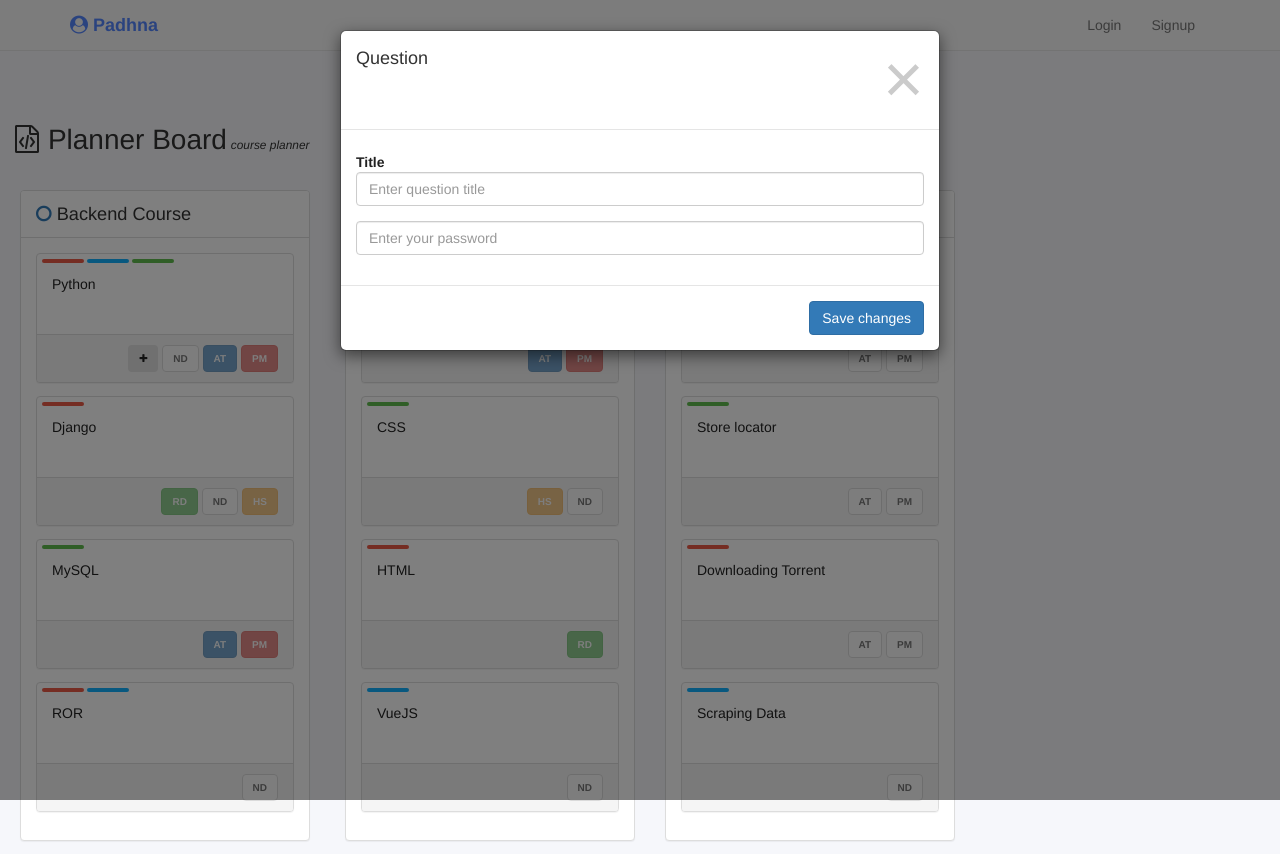
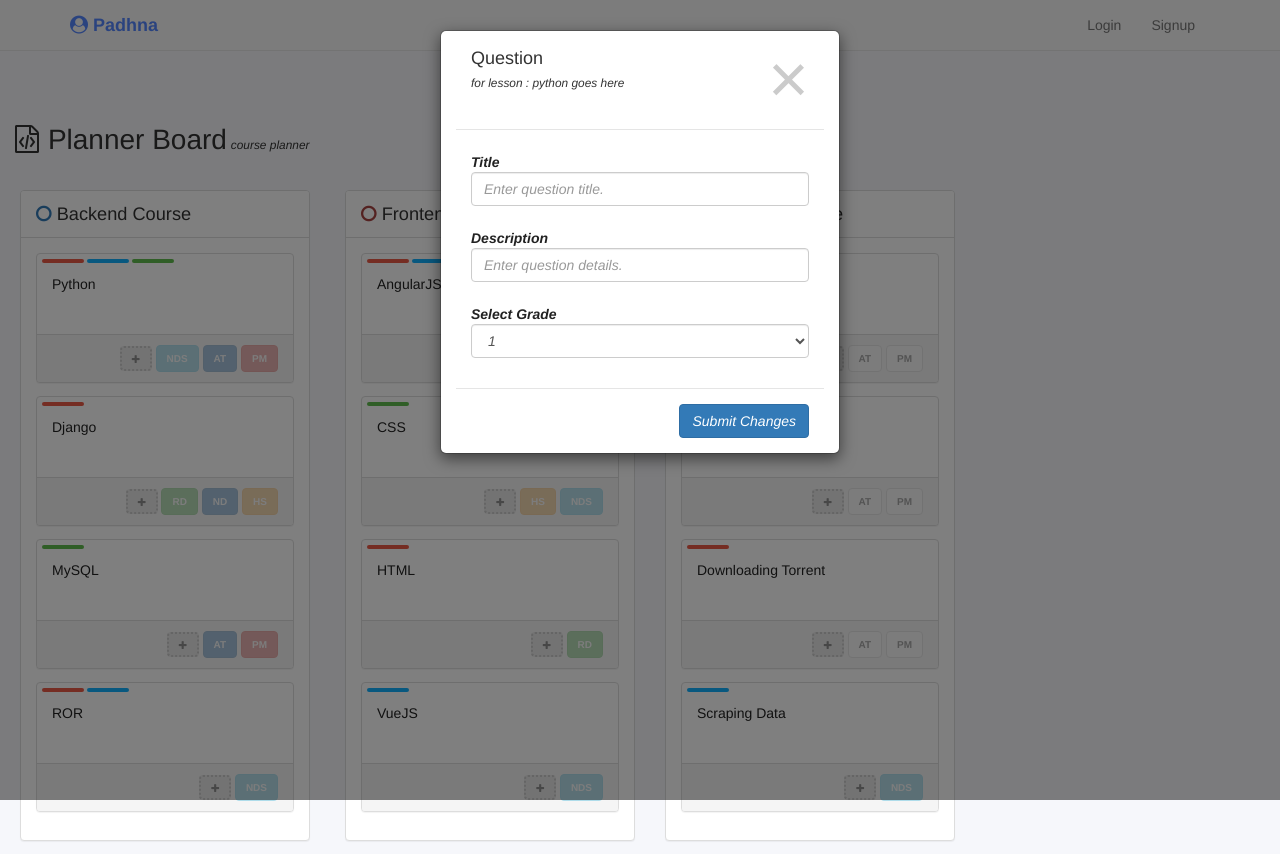
Before and after one commit to ashish2py/zytrello-template, a plain HTML site: page board.html in a window 1280 px wide. Both pictures are taken after a click on the link 143 px from the left and 358 px from the top of the page. Drawn offline with nearby package versions, Linux system fonts and the light colour scheme.

Commit message:
add user button style changes

```diff
--- a/board.html
+++ b/board.html
@@ -94,8 +94,8 @@
                                                     </div>
                                                     <div class="panel-footer">
                                                         <div class="text-right">
-                                                            <a href="#" class="btn btn-muted btn-xsm"  data-toggle="tooltip" title="add user!"><i class="fa fa-plus"></i></a>
-                                                            <a href="#" class="btn btn-default btn-xsm disabled">ND</a>
+                                                            <a href="#" class="btn btn-muted btn-xsm btn-dotted"  data-toggle="tooltip" title="add user!"><i class="fa fa-plus"></i></a>
+                                                            <a href="#" class="btn btn-info btn-xsm disabled">NDS</a>
                                                             <a href="#" class="btn btn-primary btn-xsm disabled">AT</a>
                                                             <a href="#" class="btn btn-danger btn-xsm disabled">PM</a>
                                                         </div>
@@ -114,8 +114,9 @@
                                                     </div>
                                                     <div class="panel-footer">
                                                         <div class="text-right">
+                                                            <a href="#" class="btn btn-muted btn-xsm btn-dotted"  data-toggle="tooltip" title="add user!"><i class="fa fa-plus"></i></a>
                                                             <a href="#" class="btn btn-success btn-xsm disabled">RD</a>
-                                                            <a href="#" class="btn btn-default btn-xsm disabled">ND</a>
+                                                            <a href="#" class="btn btn-primary btn-xsm disabled">ND</a>
                                                             <a href="#" class="btn btn-warning btn-xsm disabled">HS</a>
                                                         </div>
                                                     </div>
@@ -133,6 +134,7 @@
                                                     </div>
                                                     <div class="panel-footer">
                                                         <div class="text-right">
+                                                            <a href="#" class="btn btn-muted btn-xsm btn-dotted"  data-toggle="tooltip" title="add user!"><i class="fa fa-plus"></i></a>
                                                             <a href="#" class="btn btn-primary btn-xsm disabled">AT</a>
                                                             <a href="#" class="btn btn-danger btn-xsm disabled">PM</a>
                                                         </div>
@@ -152,7 +154,8 @@
                                                     </div>
                                                     <div class="panel-footer">
                                                         <div class="text-right">
-                                                            <a href="#" class="btn btn-default btn-xsm disabled">ND</a>
+                                                            <a href="#" class="btn btn-muted btn-xsm btn-dotted"  data-toggle="tooltip" title="add user!"><i class="fa fa-plus"></i></a>
+                                                            <a href="#" class="btn btn-info btn-xsm disabled">NDS</a>
                                                         </div>
                                                     </div>
                                                 </div>
@@ -179,6 +182,7 @@
                                                     </div>
                                                     <div class="panel-footer">
                                                         <div class="text-right">
+                                                            <a href="#" class="btn btn-muted btn-xsm btn-dotted"  data-toggle="tooltip" title="add user!"><i class="fa fa-plus"></i></a>
                                                             <a href="#" class="btn btn-primary btn-xsm disabled">AT</a>
                                                             <a href="#" class="btn btn-danger btn-xsm disabled">PM</a>
                                                         </div>
@@ -197,8 +201,9 @@
                                                     </div>
                                                     <div class="panel-footer">
                                                         <div class="text-right">
+                                                            <a href="#" class="btn btn-muted btn-xsm btn-dotted"  data-toggle="tooltip" title="add user!"><i class="fa fa-plus"></i></a>
                                                             <a href="#" class="btn btn-warning btn-xsm disabled">HS</a>
-                                                            <a href="#" class="btn btn-default btn-xsm disabled">ND</a>
+                                                            <a href="#" class="btn btn-info btn-xsm disabled">NDS</a>
                                                         </div>
                                                     </div>
                                                 </div>
@@ -215,6 +220,7 @@
                                                     </div>
                                                     <div class="panel-footer">
                                                         <div class="text-right">
+                                                            <a href="#" class="btn btn-muted btn-xsm btn-dotted"  data-toggle="tooltip" title="add user!"><i class="fa fa-plus"></i></a>
                                                             <a href="#" class="btn btn-success btn-xsm disabled">RD</a>
                                                         </div>
                                                     </div>
@@ -232,7 +238,8 @@
                                                     </div>
                                                     <div class="panel-footer">
                                                         <div class="text-right">
-                                                            <a href="#" class="btn btn-default btn-xsm disabled">ND</a>
+                                                            <a href="#" class="btn btn-muted btn-xsm btn-dotted"  data-toggle="tooltip" title="add user!"><i class="fa fa-plus"></i></a>
+                                                            <a href="#" class="btn btn-info btn-xsm disabled">NDS</a>
                                                         </div>
                                                     </div>
                                                 </div>
@@ -259,6 +266,7 @@
                                                     </div>
                                                     <div class="panel-footer">
                                                         <div class="text-right">
+                                                            <a href="#" class="btn btn-muted btn-xsm btn-dotted"  data-toggle="tooltip" title="add user!"><i class="fa fa-plus"></i></a>
                                                             <a href="#" class="btn btn-default btn-xsm disabled">AT</a>
                                                             <a href="#" class="btn btn-default btn-xsm disabled">PM</a>
                                                         </div>
@@ -277,6 +285,7 @@
                                                     </div>
                                                     <div class="panel-footer">
                                                         <div class="text-right">
+                                                            <a href="#" class="btn btn-muted btn-xsm btn-dotted"  data-toggle="tooltip" title="add user!"><i class="fa fa-plus"></i></a>
                                                             <a href="#" class="btn btn-default btn-xsm disabled">AT</a>
                                                             <a href="#" class="btn btn-default btn-xsm disabled">PM</a>
                                                         </div>
@@ -295,6 +304,7 @@
                                                     </div>
                                                     <div class="panel-footer">
                                                         <div class="text-right">
+                                                            <a href="#" class="btn btn-muted btn-xsm btn-dotted"  data-toggle="tooltip" title="add user!"><i class="fa fa-plus"></i></a>
                                                             <a href="#" class="btn btn-default btn-xsm disabled">AT</a>
                                                             <a href="#" class="btn btn-default btn-xsm disabled">PM</a>
                                                         </div>
@@ -313,7 +323,8 @@
                                                     </div>
                                                     <div class="panel-footer">
                                                         <div class="text-right">
-                                                            <a href="#" class="btn btn-default btn-xsm disabled">ND</a>
+                                                            <a href="#" class="btn btn-muted btn-xsm btn-dotted"  data-toggle="tooltip" title="add user!"><i class="fa fa-plus"></i></a>
+                                                            <a href="#" class="btn btn-info btn-xsm disabled">NDS</a>
                                                         </div>
                                                     </div>
                                                 </div>
@@ -352,29 +363,45 @@
 
     <div class="modal" id="questionModal" class="modal fade" role="dialog">
       <div class="modal-dialog">
-        <div class="modal-content">
+        <div class="modal-content col-lg-8 col-lg-offset-2">
           <div class="modal-header">
             <button type="button" class="close modal-close" data-dismiss="modal" aria-hidden="true">&times;</button>
             <h4 class="modal-title">Question</h4>
+            <small><i> for lesson : python goes here<i></small>
           </div>
           <div class="modal-body">
               <form class="form-horizontal">
                   <div class="form-group">
                       <div class="col-lg-12">
                           <label class="control-label" for="focusedInput">Title</label>
-                          <input class="form-control" id="focusedInput" type="text" placeholder="Enter question title">
+                          <input class="form-control" id="focusedInput" type="text" placeholder="Enter question title.">
                       </div>
                   </div>
 
                   <div class="form-group">
                       <div class="col-lg-12">
-                          <input class="form-control" id="focusedInput" type="text" placeholder="Enter your password">
+                          <label class="control-label" for="focusedInput">Description</label>
+                          <input class="form-control" id="focusedInput" type="text" placeholder="Enter question details.">
                       </div>
                   </div>
+
+                  <div class="form-group">
+                      <div class="col-lg-12">
+                          <label class="control-label" for="focusedInput">Select Grade</label>
+                          <select class="form-control" id="select">
+                            <option>1</option>
+                            <option>2</option>
+                            <option>3</option>
+                            <option>4</option>
+                            <option>5</option>
+                          </select>
+                      </div>
+                  </div>
+
               </form>
           </div>
           <div class="modal-footer">
-            <button type="button" class="btn btn-primary">Save changes</button>
+              <button type="button" class="btn btn-primary">Submit Changes</button>
           </div>
         </div>
       </div>
--- a/css/board.css
+++ b/css/board.css
@@ -128,5 +128,5 @@
 #panel-list-wrapper {
     overflow-x: scroll;
     overflow-y: hidden;
-    white-space:nowrap
+    white-space:nowrap;
 }
--- a/css/custom.css
+++ b/css/custom.css
@@ -61,7 +61,7 @@ img .login-avatar{
 
 .btn-muted{
     background-color: #e0e0e0;
-    color: #222222;
+    color: #5a5a5a;
 }
 
 .modal-close{
@@ -73,3 +73,19 @@ img .login-avatar{
 .control-label{
     color: #222;
 }
+
+.btn-dotted{
+    border-style: dotted ;
+    border-color: #b5b5b5;
+    border-width: 2px;
+    opacity: 0.65;
+    filter: alpha(opacity=65);
+    line-height: 0.8 !important;
+    padding: 5.5px 10px !important;
+    box-shadow: none;
+}
+
+
+.disabled {
+    opacity: 0.4 !important;
+}
```
